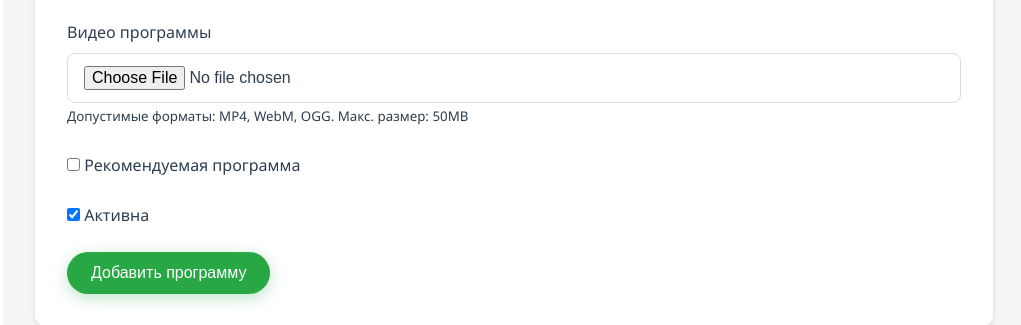
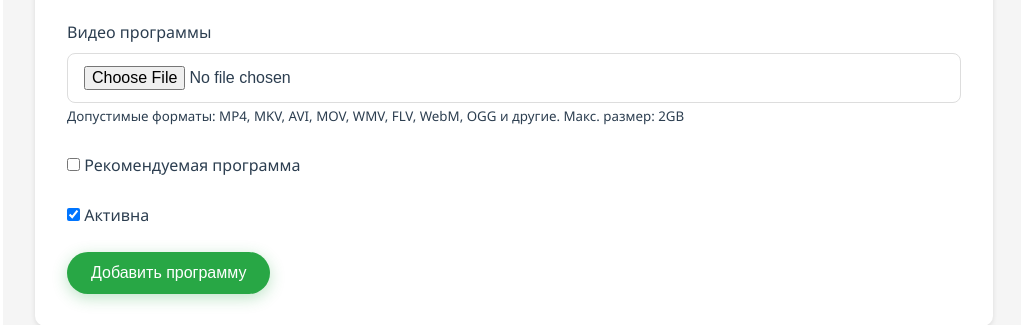
Before and after one commit to dncdante911/seiya, a PHP site: page /admin/programs.php in a window 1280 px wide. Shown: the part 1001-1326 px from the top of the page, without its empty margins (257-1278 px from the left). Run offline with PHP 8.4, Linux system fonts and the light colour scheme; a user stored in the database is signed in; tables that the repository leaves empty hold one stand-in row (values such as "Sample post"); grey boxes marked "Sample" are stand-in pictures; some libraries are stand-ins or nearby versions.

Commit message:
📹 Увеличен лимит загрузки видео до 2GB + все форматы
Изменения в загрузке видео:
- Увеличен максимальный размер с 50MB до 2GB (2048MB)
- Добавлена поддержка всех популярных видео форматов:
  * MP4, MKV, AVI, MOV, WMV, FLV
  * WebM, OGG, OGV, 3GP, M4V
  * MPEG, MPG
- Улучшена валидация: проверка и MIME type и расширения файла
- Добавлены понятные сообщения об ошибках загрузки

Обновлены файлы:
- config/functions.php: uploadVideo() с новыми лимитами и форматами
- admin/portfolio.php: формы добавления и редактирования работ
- admin/programs.php: формы добавления и редактирования программ
- .htaccess: PHP настройки для поддержки больших файлов
  * upload_max_filesize = 2048M
  * post_max_size = 2048M
  * max_execution_time = 600
  * memory_limit = 512M
  * Добавлена поддержка PHP 8.x

Теперь в админке можно загружать большие видео файлы!

```diff
--- a/admin/portfolio.php
+++ b/admin/portfolio.php
@@ -473,9 +473,9 @@ $videos = count(array_filter($portfolio, fn($p) => $p['media_type'] === 'video')
             const thumbnailGroup = document.getElementById(`${prefix}_thumbnail_group`);
 
             if (mediaType === 'video') {
-                mediaInput.accept = 'video/*';
+                mediaInput.accept = '.mp4,.mov,.avi,.wmv,.flv,.webm,.ogg,.ogv,.mkv,.3gp,.m4v,.mpeg,.mpg,video/*';
                 mediaLabel.textContent = 'Файл видео *';
-                mediaHint.textContent = 'Допустимые форматы: MP4, WebM, OGG. Макс. размер: 50MB';
+                mediaHint.textContent = 'Допустимые форматы: MP4, MKV, AVI, MOV, WMV, FLV, WebM, OGG и другие. Макс. размер: 2GB';
                 thumbnailGroup.style.display = 'block';
             } else {
                 mediaInput.accept = 'image/*';
--- a/admin/programs.php
+++ b/admin/programs.php
@@ -267,8 +267,8 @@ $featured_programs = count(array_filter($programs, fn($p) => $p['featured'] == 1
 
                         <div class="form-group">
                             <label>Видео программы</label>
-                            <input type="file" name="video" class="form-control" accept="video/*">
-                            <small>Допустимые форматы: MP4, WebM, OGG. Макс. размер: 50MB</small>
+                            <input type="file" name="video" class="form-control" accept=".mp4,.mov,.avi,.wmv,.flv,.webm,.ogg,.ogv,.mkv,.3gp,.m4v,.mpeg,.mpg,video/*">
+                            <small>Допустимые форматы: MP4, MKV, AVI, MOV, WMV, FLV, WebM, OGG и другие. Макс. размер: 2GB</small>
                         </div>
 
                         <div class="form-group">
@@ -414,7 +414,8 @@ $featured_programs = count(array_filter($programs, fn($p) => $p['featured'] == 1
 
                 <div class="form-group">
                     <label>Заменить видео</label>
-                    <input type="file" name="video" class="form-control" accept="video/*">
+                    <input type="file" name="video" class="form-control" accept=".mp4,.mov,.avi,.wmv,.flv,.webm,.ogg,.ogv,.mkv,.3gp,.m4v,.mpeg,.mpg,video/*">
+                    <small>Допустимые форматы: MP4, MKV, AVI, MOV, WMV, FLV, WebM, OGG и другие. Макс. размер: 2GB</small>
                 </div>
 
                 <div class="form-group">
--- a/config/functions.php
+++ b/config/functions.php
@@ -99,36 +99,64 @@ function uploadImage($file, $directory = 'uploads/') {
 
 // Загрузка видео
 function uploadVideo($file, $directory = 'uploads/videos/') {
-    $allowedTypes = ['video/mp4', 'video/webm', 'video/ogg'];
-    $maxSize = 50 * 1024 * 1024; // 50MB
+    // Разрешены все популярные видео форматы
+    $allowedTypes = [
+        'video/mp4',
+        'video/mpeg',
+        'video/quicktime',      // MOV
+        'video/x-msvideo',      // AVI
+        'video/x-ms-wmv',       // WMV
+        'video/x-flv',          // FLV
+        'video/webm',
+        'video/ogg',
+        'video/x-matroska',     // MKV
+        'video/3gpp',           // 3GP
+        'video/x-m4v',          // M4V
+        'application/octet-stream' // Для некоторых форматов которые не распознаются
+    ];
+    $maxSize = 2048 * 1024 * 1024; // 2GB
 
     if (!isset($file['error']) || is_array($file['error'])) {
         return ['success' => false, 'error' => 'Неверный параметр'];
     }
 
     if ($file['error'] !== UPLOAD_ERR_OK) {
-        return ['success' => false, 'error' => 'Ошибка загрузки файла'];
+        $errorMessages = [
+            UPLOAD_ERR_INI_SIZE => 'Файл превышает максимальный размер, разрешенный в php.ini',
+            UPLOAD_ERR_FORM_SIZE => 'Файл превышает максимальный размер',
+            UPLOAD_ERR_PARTIAL => 'Файл был загружен только частично',
+            UPLOAD_ERR_NO_FILE => 'Файл не был загружен',
+            UPLOAD_ERR_NO_TMP_DIR => 'Отсутствует временная папка',
+            UPLOAD_ERR_CANT_WRITE => 'Не удалось записать файл на диск',
+            UPLOAD_ERR_EXTENSION => 'Загрузка файла остановлена расширением'
+        ];
+        return ['success' => false, 'error' => $errorMessages[$file['error']] ?? 'Ошибка загрузки файла'];
     }
 
     if ($file['size'] > $maxSize) {
-        return ['success' => false, 'error' => 'Файл слишком большой (макс. 50MB)'];
+        return ['success' => false, 'error' => 'Файл слишком большой (макс. 2GB)'];
+    }
+
+    // Проверяем расширение файла
+    $originalName = $file['name'];
+    $pathInfo = pathinfo($originalName);
+    $fileExtension = strtolower($pathInfo['extension'] ?? '');
+
+    $allowedExtensions = ['mp4', 'mov', 'avi', 'wmv', 'flv', 'webm', 'ogg', 'ogv', 'mkv', '3gp', 'm4v', 'mpeg', 'mpg'];
+
+    if (!in_array($fileExtension, $allowedExtensions)) {
+        return ['success' => false, 'error' => 'Недопустимый формат видео. Разрешены: ' . implode(', ', $allowedExtensions)];
     }
 
     $finfo = new finfo(FILEINFO_MIME_TYPE);
     $mimeType = $finfo->file($file['tmp_name']);
 
-    if (!in_array($mimeType, $allowedTypes)) {
+    // Проверяем MIME type (более мягкая проверка из-за разнообразия форматов)
+    if (!in_array($mimeType, $allowedTypes) && !str_starts_with($mimeType, 'video/')) {
         return ['success' => false, 'error' => 'Недопустимый тип файла'];
     }
 
-    $extension = match($mimeType) {
-        'video/mp4' => 'mp4',
-        'video/webm' => 'webm',
-        'video/ogg' => 'ogg',
-        default => 'mp4'
-    };
-
-    $filename = uniqid() . '_' . time() . '.' . $extension;
+    $filename = uniqid() . '_' . time() . '.' . $fileExtension;
     $filepath = $directory . $filename;
 
     if (!is_dir($directory)) {
```
Also changed, not shown: .htaccess.
